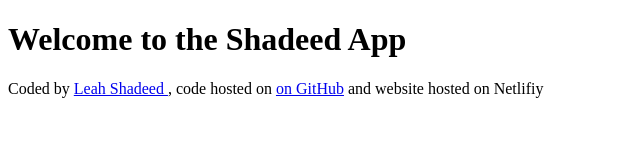
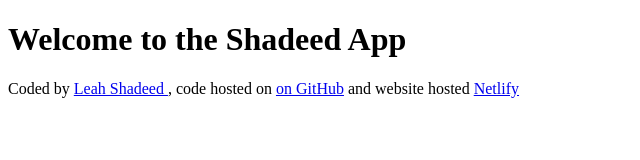
Before and after one commit to Lshadeed23/LShadeed-weather-app-, a plain HTML site: page index.html in a window 1280 px wide. Shown: the full height of the page, 0-640 px from the left. Drawn offline with Linux system fonts and the light colour scheme.

Commit message:
Added :inks

```diff
--- a/index.html
+++ b/index.html
@@ -10,7 +10,8 @@
     <footer>Coded by
         <a href="https://github.com/Lshadeed23/"> Leah Shadeed </a>, code hosted on
         <a href="https://github.com/Lshadeed23/LShadeed-weather-app-">on GitHub</a> and website hosted
-        <a href="https://main--shadeed-app.netlify.app/"> </a>on Netlifiy
+        <a href="https://main--shadeed-app.netlify.app/">Netlify</a>
+
        </footer>
 </body>
 </html>
```
